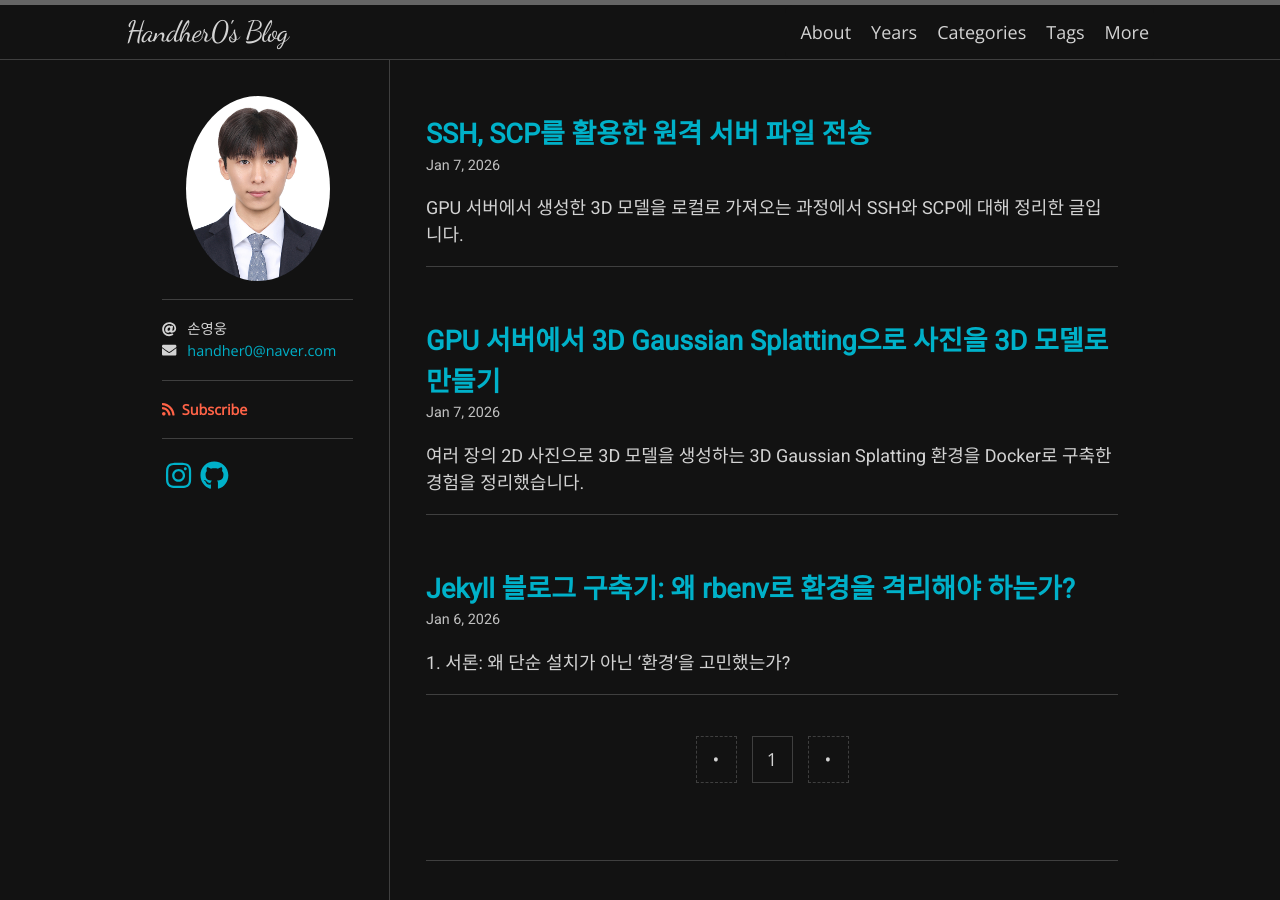
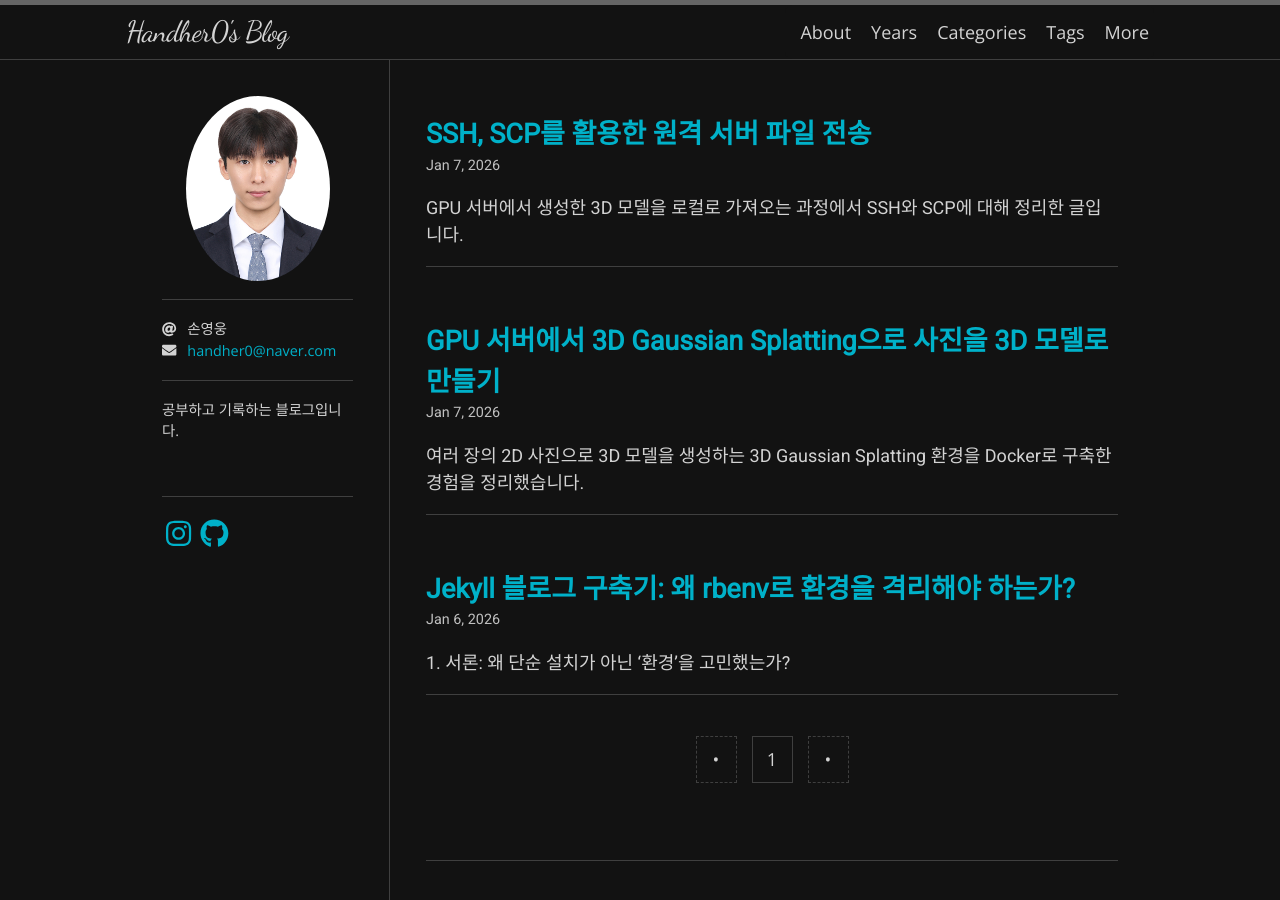
Before and after one commit to handher0/handher0.github.io, a Jekyll site: the page built from index.html, in a window 1280 px wide. Built offline with Jekyll 4.4.1, drawn with Linux system fonts in a browser that asks for light colours; nearby versions of some CDN libraries; some web fonts are replaced; the list of posts is cut into pages by our own code.

Commit message:
update comment

```diff
--- a/_config.yml
+++ b/_config.yml
@@ -11,6 +11,8 @@ plugins:
   - jekyll-paginate
 
 paginate: 10
+
+intro: 공부하고 기록하는 블로그입니다.
 
 # Uncomment the below line and set the tracking ID for enabling Google Analytics
 #
--- a/_includes/sidebar.html
+++ b/_includes/sidebar.html
@@ -32,12 +32,10 @@
   </ul>
 </div>
 
-{% if site.subscribe != false -%}
-<div class="sidebar-section feed-subscribe">
-  <a href="{{ 'feed.xml' | relative_url }}">
-    <i class="sidebar-icon fas fa-rss"></i><span>Subscribe</span>
-  </a>
-</div>
+{% if site.intro -%}
+  <div class="sidebar-section">
+    <p>{{ site.intro }}</p>
+  </div>
 {%- endif %}
 
 {% if site.data.social -%}
```
